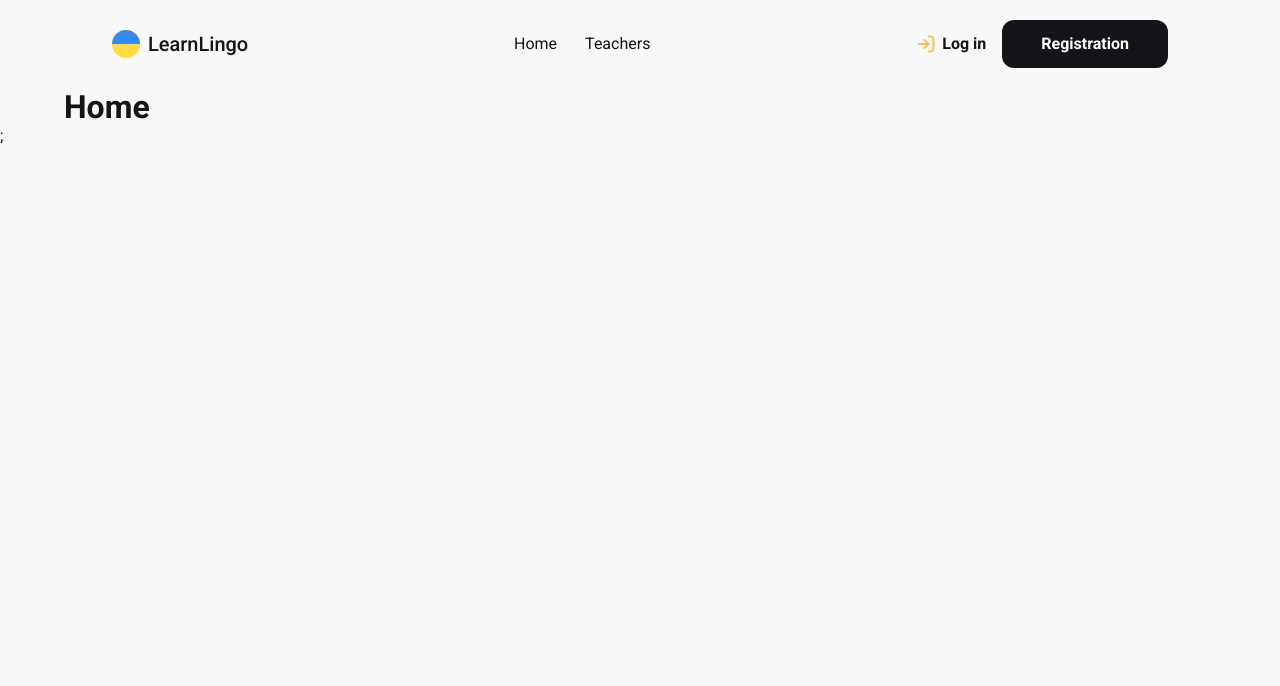
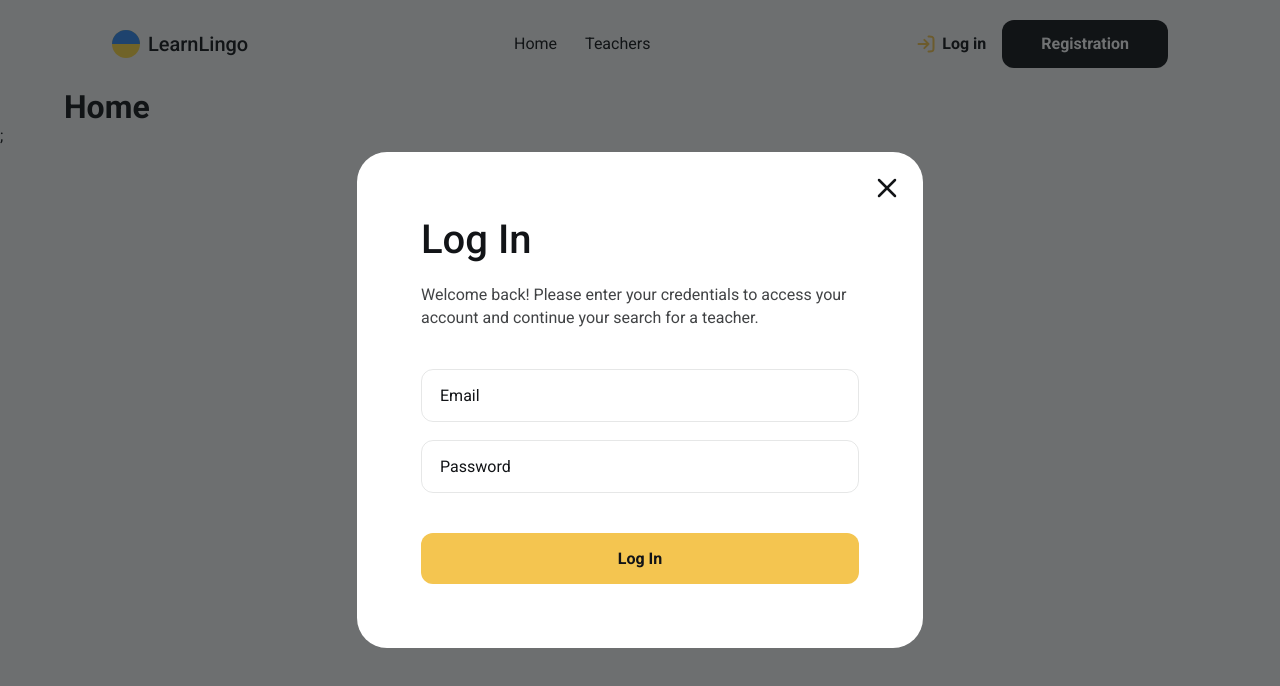
Before and after one commit to Romanna-Brych/learn-lingo, a React (Vite) app: page / in a window 1280 px wide. Both pictures are taken after a click on the button "Log in". Shown: the top 686 px of the page. Built offline with nearby package versions, Linux system fonts and the light colour scheme; no server answers.

Commit message:
feat: implement login and registration modals with validation

```diff
--- a/index.html
+++ b/index.html
@@ -12,6 +12,7 @@
   </head>
   <body>
     <div id="root"></div>
+    <div id="modal-root"></div>
     <script type="module" src="/src/main.jsx"></script>
   </body>
 </html>
--- a/src/components/Header/Header.tsx
+++ b/src/components/Header/Header.tsx
@@ -1,9 +1,15 @@
 import { NavLink } from "react-router-dom";
 import { useAuth } from "../../context/AuthContext";
 import css from "./Header.module.css";
+import { useState } from "react";
+import Modal from "../Modal/Modal";
+import LoginForm from "../LoginForm/LoginForm";
+import RegisterForm from "../RegisterForm/RegisterForm";
 
 const Header = () => {
   const { isLoggedIn, user, logout } = useAuth();
+  const [isLoginOpen, setIsLoginOpen] = useState(false);
+  const [isRegisterOpen, setIsRegisterOpen] = useState(false);
 
   return (
     <header className={css.header}>
@@ -40,13 +46,21 @@ const Header = () => {
               </>
             ) : (
               <>
-                <button type="button" className={css.loginBtn}>
+                <button
+                  type="button"
+                  className={css.loginBtn}
+                  onClick={() => setIsLoginOpen(true)}
+                >
                   <svg className={css.loginIcon}>
                     <use href="/sprite.svg#icon-log-in" />
                   </svg>
                   Log in
                 </button>
-                <button type="button" className={css.registerBtn}>
+                <button
+                  type="button"
+                  className={css.registerBtn}
+                  onClick={() => setIsRegisterOpen(true)}
+                >
                   Registration
                 </button>
               </>
@@ -54,6 +68,16 @@ const Header = () => {
           </div>
         </div>
       </div>
+      {isLoginOpen && (
+        <Modal onClose={() => setIsLoginOpen(false)}>
+          <LoginForm onClose={() => setIsLoginOpen(false)} />
+        </Modal>
+      )}
+      {isRegisterOpen && (
+        <Modal onClose={() => setIsRegisterOpen(false)}>
+          <RegisterForm onClose={() => setIsRegisterOpen(false)} />
+        </Modal>
+      )}
     </header>
   );
 };
--- /dev/null
+++ b/src/components/LoginForm/LoginForm.module.css
@@ -0,0 +1,53 @@
+.title {
+  margin-bottom: 20px;
+  font-size: 40px;
+  line-height: 1.2;
+  font-weight: 500;
+}
+
+.text {
+  margin-bottom: 40px;
+  max-width: 438px;
+  color: rgba(18, 20, 23, 0.8);
+  line-height: 1.38;
+}
+
+.form {
+  display: grid;
+  gap: 18px;
+}
+
+.field {
+  display: grid;
+  gap: 6px;
+}
+
+.input {
+  width: 100%;
+  padding: 16px 18px;
+  border: 1px solid rgba(18, 20, 23, 0.1);
+  border-radius: 12px;
+}
+
+.input::placeholder {
+  color: var(--color-black);
+}
+
+.error {
+  color: #d93025;
+  font-size: 13px;
+}
+
+.submitBtn {
+  margin-top: 22px;
+  width: 100%;
+  padding: 16px;
+  border-radius: 12px;
+  background-color: var(--color-primary);
+  font-weight: 700;
+}
+
+.submitBtn:disabled {
+  opacity: 0.7;
+  cursor: not-allowed;
+}
--- /dev/null
+++ b/src/components/LoginForm/LoginForm.tsx
@@ -0,0 +1,94 @@
+import { yupResolver } from "@hookform/resolvers/yup";
+import { useForm } from "react-hook-form";
+import * as yup from "yup";
+import { useAuth } from "../../context/AuthContext";
+import css from "./LoginForm.module.css";
+
+type LoginFormData = {
+  email: string;
+  password: string;
+};
+
+type Props = {
+  onClose: () => void;
+};
+
+const schema = yup.object({
+  email: yup
+    .string()
+    .required("Email is required")
+    .email("Enter a valid email"),
+  password: yup
+    .string()
+    .required("Password is required")
+    .min(6, "Password must be at least 6 characters"),
+});
+
+const LoginForm = ({ onClose }: Props) => {
+  const { login } = useAuth();
+
+  const {
+    register,
+    handleSubmit,
+    formState: { errors, isSubmitting },
+    setError,
+  } = useForm<LoginFormData>({
+    resolver: yupResolver(schema),
+  });
+
+  const onSubmit = async (data: LoginFormData) => {
+    try {
+      await login(data.email, data.password);
+      onClose();
+    } catch {
+      setError("root", {
+        message: "Invalid email or password",
+      });
+    }
+  };
+
+  return (
+    <div>
+      <h2 className={css.title}>Log In</h2>
+
+      <p className={css.text}>
+        Welcome back! Please enter your credentials to access your account and
+        continue your search for a teacher.
+      </p>
+
+      <form className={css.form} onSubmit={handleSubmit(onSubmit)}>
+        <label className={css.field}>
+          <input
+            className={css.input}
+            type="email"
+            placeholder="Email"
+            {...register("email")}
+          />
+          {errors.email && (
+            <span className={css.error}>{errors.email.message}</span>
+          )}
+        </label>
+
+        <label className={css.field}>
+          <input
+            className={css.input}
+            type="password"
+            placeholder="Password"
+            {...register("password")}
+          />
+          {errors.password && (
+            <span className={css.error}>{errors.password.message}</span>
+          )}
+        </label>
+
+        {errors.root && <p className={css.error}>{errors.root.message}</p>}
+
+        <button className={css.submitBtn} type="submit" disabled={isSubmitting}>
+          {isSubmitting ? "Loading..." : "Log In"}
+        </button>
+      </form>
+    </div>
+  );
+};
+
+export default LoginForm;
--- /dev/null
+++ b/src/components/Modal/Modal.module.css
@@ -0,0 +1,32 @@
+.backdrop {
+  position: fixed;
+  inset: 0;
+  z-index: 1000;
+  display: flex;
+  align-items: center;
+  justify-content: center;
+  padding: 20px;
+  background-color: rgba(18, 20, 23, 0.6);
+}
+
+.modal {
+  position: relative;
+  width: 100%;
+  max-width: 566px;
+  padding: 64px;
+  border-radius: 30px;
+  background-color: var(--color-white);
+}
+
+.closeBtn {
+  position: absolute;
+  top: 20px;
+  right: 20px;
+  display: flex;
+}
+
+.closeIcon {
+  width: 32px;
+  height: 32px;
+  color: var(--color-black);
+}
--- /dev/null
+++ b/src/components/Modal/Modal.tsx
@@ -0,0 +1,51 @@
+import { useEffect, type ReactNode } from "react";
+import { createPortal } from "react-dom";
+import css from "./Modal.module.css";
+
+type Props = {
+  children: ReactNode;
+  onClose: () => void;
+};
+
+const modalRoot = document.getElementById("modal-root") as HTMLElement;
+
+const Modal = ({ children, onClose }: Props) => {
+  useEffect(() => {
+    const handleEsc = (event: KeyboardEvent) => {
+      if (event.key === "Escape") {
+        onClose();
+      }
+    };
+
+    document.addEventListener("keydown", handleEsc);
+    document.body.style.overflow = "hidden";
+
+    return () => {
+      document.removeEventListener("keydown", handleEsc);
+      document.body.style.overflow = "";
+    };
+  }, [onClose]);
+
+  const handleBackdropClick = (event: React.MouseEvent<HTMLDivElement>) => {
+    if (event.target === event.currentTarget) {
+      onClose();
+    }
+  };
+
+  return createPortal(
+    <div className={css.backdrop} onClick={handleBackdropClick}>
+      <div className={css.modal}>
+        <button type="button" className={css.closeBtn} onClick={onClose}>
+          <svg className={css.closeIcon}>
+            <use href="/sprite.svg#icon-x" />
+          </svg>
+        </button>
+
+        {children}
+      </div>
+    </div>,
+    modalRoot,
+  );
+};
+
+export default Modal;
--- /dev/null
+++ b/src/components/RegisterForm/RegisterForm.module.css
@@ -0,0 +1,53 @@
+.title {
+  margin-bottom: 20px;
+  font-size: 40px;
+  line-height: 1.2;
+  font-weight: 500;
+}
+
+.text {
+  margin-bottom: 40px;
+  max-width: 438px;
+  color: rgba(18, 20, 23, 0.8);
+  line-height: 1.38;
+}
+
+.form {
+  display: grid;
+  gap: 18px;
+}
+
+.field {
+  display: grid;
+  gap: 6px;
+}
+
+.input {
+  width: 100%;
+  padding: 16px 18px;
+  border: 1px solid rgba(18, 20, 23, 0.1);
+  border-radius: 12px;
+}
+
+.input::placeholder {
+  color: var(--color-black);
+}
+
+.error {
+  color: #d93025;
+  font-size: 13px;
+}
+
+.submitBtn {
+  margin-top: 22px;
+  width: 100%;
+  padding: 16px;
+  border-radius: 12px;
+  background-color: var(--color-primary);
+  font-weight: 700;
+}
+
+.submitBtn:disabled {
+  opacity: 0.7;
+  cursor: not-allowed;
+}
--- /dev/null
+++ b/src/components/RegisterForm/RegisterForm.tsx
@@ -0,0 +1,108 @@
+import { yupResolver } from "@hookform/resolvers/yup";
+import { useForm } from "react-hook-form";
+import * as yup from "yup";
+import { useAuth } from "../../context/AuthContext";
+import css from "./RegisterForm.module.css";
+
+type RegisterFormData = {
+  name: string;
+  email: string;
+  password: string;
+};
+
+type Props = {
+  onClose: () => void;
+};
+
+const schema = yup.object({
+  name: yup.string().required("Name is required"),
+  email: yup
+    .string()
+    .required("Email is required")
+    .email("Enter a valid email"),
+  password: yup
+    .string()
+    .required("Password is required")
+    .min(6, "Password must be at least 6 characters"),
+});
+
+const RegisterForm = ({ onClose }: Props) => {
+  const { register: registerUser } = useAuth();
+
+  const {
+    register,
+    handleSubmit,
+    formState: { errors, isSubmitting },
+    setError,
+  } = useForm<RegisterFormData>({
+    resolver: yupResolver(schema),
+  });
+
+  const onSubmit = async (data: RegisterFormData) => {
+    try {
+      await registerUser(data.email, data.password);
+      onClose();
+    } catch {
+      setError("root", {
+        message: "Registration failed. Please try again.",
+      });
+    }
+  };
+
+  return (
+    <div>
+      <h2 className={css.title}>Registration</h2>
+
+      <p className={css.text}>
+        Thank you for your interest in our platform! To complete your
+        registration, please provide the following information.
+      </p>
+
+      <form className={css.form} onSubmit={handleSubmit(onSubmit)}>
+        <label className={css.field}>
+          <input
+            className={css.input}
+            type="text"
+            placeholder="Name"
+            {...register("name")}
+          />
+          {errors.name && (
+            <span className={css.error}>{errors.name.message}</span>
+          )}
+        </label>
+
+        <label className={css.field}>
+          <input
+            className={css.input}
+            type="email"
+            placeholder="Email"
+            {...register("email")}
+          />
+          {errors.email && (
+            <span className={css.error}>{errors.email.message}</span>
+          )}
+        </label>
+
+        <label className={css.field}>
+          <input
+            className={css.input}
+            type="password"
+            placeholder="Password"
+            {...register("password")}
+          />
+          {errors.password && (
+            <span className={css.error}>{errors.password.message}</span>
+          )}
+        </label>
+
+        {errors.root && <p className={css.error}>{errors.root.message}</p>}
+
+        <button className={css.submitBtn} type="submit" disabled={isSubmitting}>
+          {isSubmitting ? "Loading..." : "Sign Up"}
+        </button>
+      </form>
+    </div>
+  );
+};
+
+export default RegisterForm;
```
